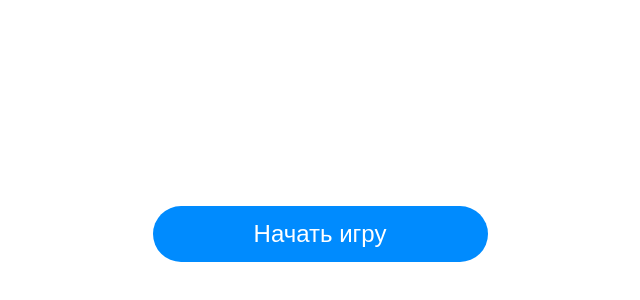
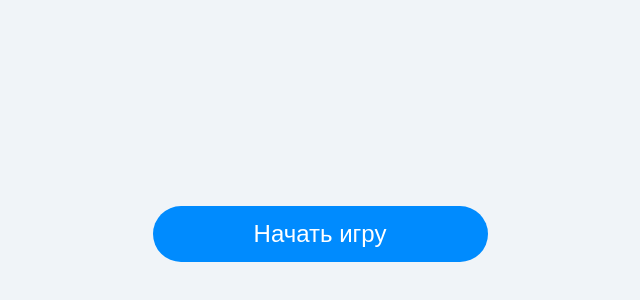
Before and after one commit to kolcman/PurpleShcool-hw, a Vue app: page / in a window 1280 px wide. Shown: the part 166-466 px from the top of the page, without its empty margins (320-960 px from the left). Built offline with nearby package versions, Linux system fonts and the light colour scheme.

Commit message:
Update base.css

```diff
--- a/src/assets/base.css
+++ b/src/assets/base.css
@@ -19,8 +19,8 @@
 
 body {
   min-height: 100vh;
-  color: var(--color-text);
-  background: var(--color-background);
+  color: var(--color-primary);
+  background: var(--color-bg);
   transition:
     color 0.5s,
     background-color 0.5s;
```
